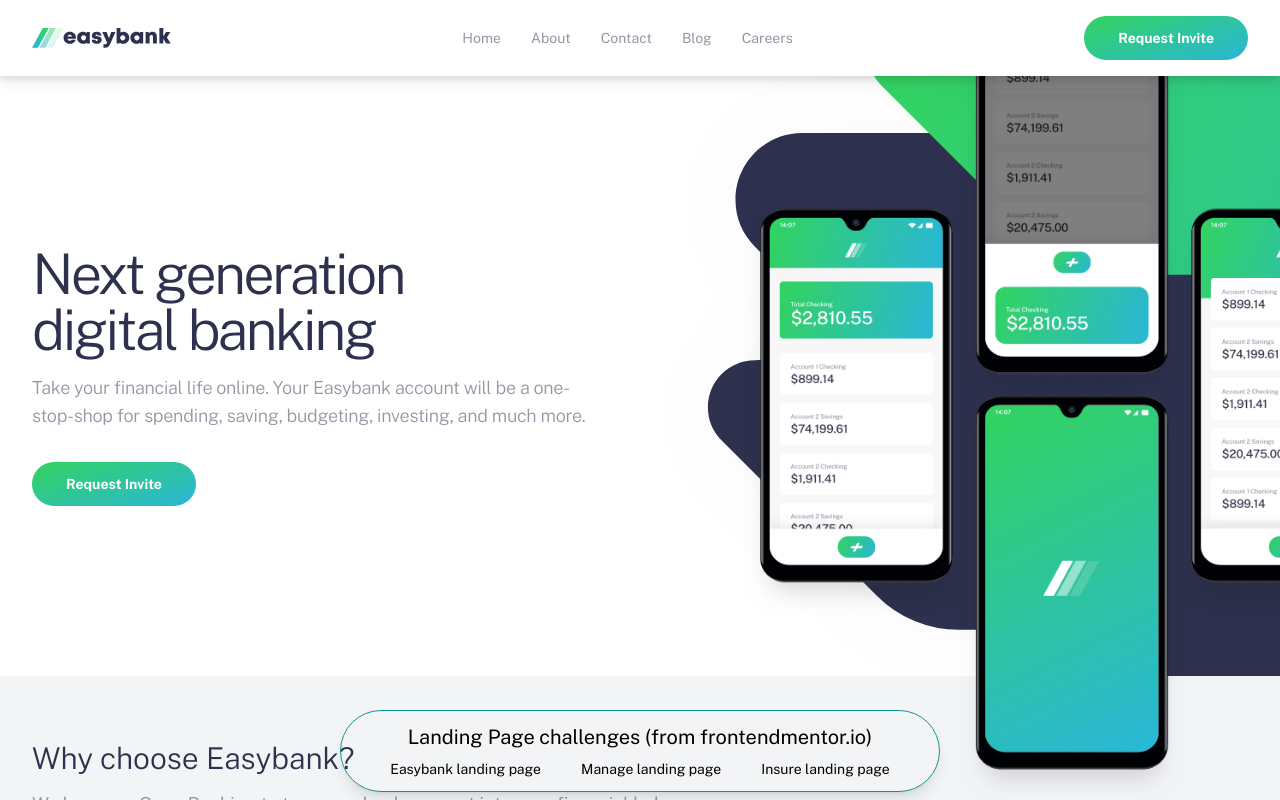
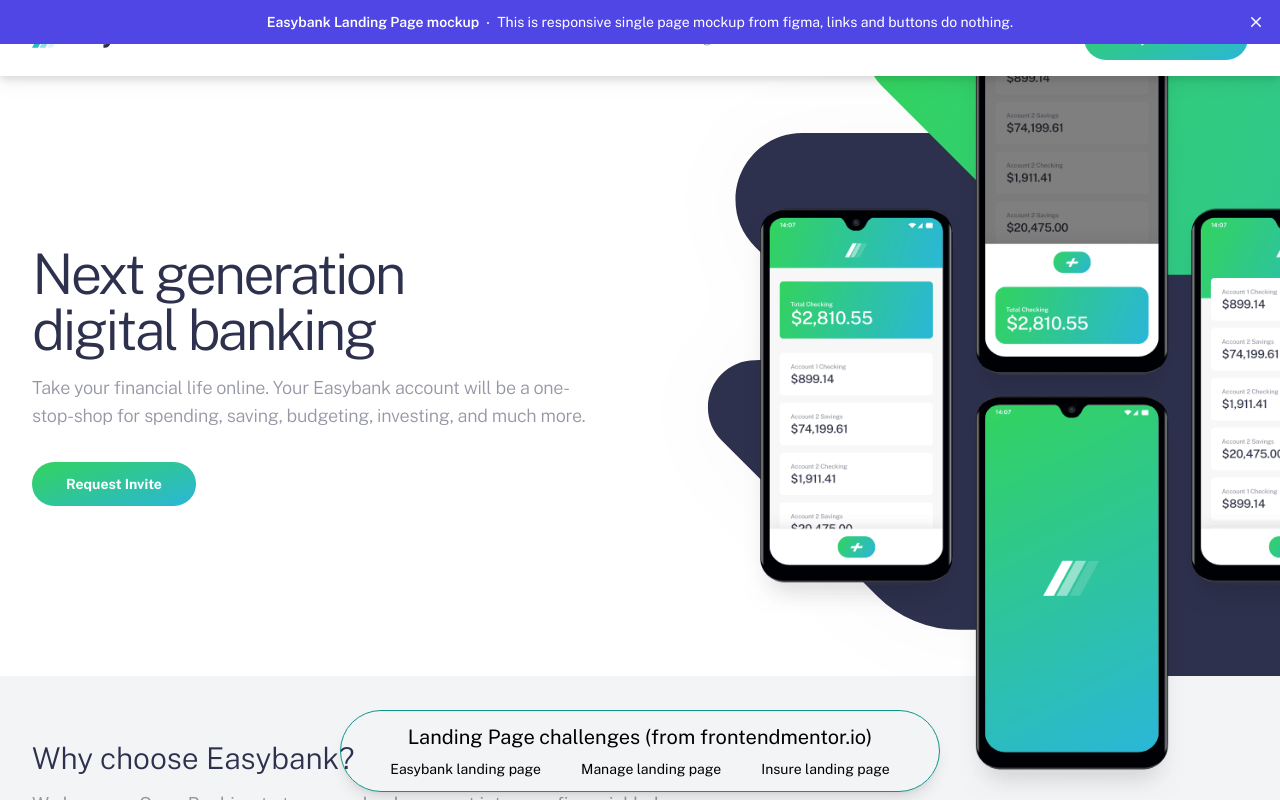
Before and after one commit to rswindells/landing-pages, a Nuxt app: page /easybank in a window 1280 px wide. Built offline with nearby package versions, Linux system fonts and the light colour scheme.

Commit message:
feat: show banner on mounted

```diff
--- a/pages/easybank.vue
+++ b/pages/easybank.vue
@@ -1,6 +1,15 @@
+<script setup>
+const { showBanner, showBannerUI, dismissBanner } = useBanner();
+
+onMounted(() => {
+    showBanner();
+});
+
+</script>
 <template>
     <main class="w-full h-full overflow-y-auto">
-        <easybank-header class="fixed w-full z-50 " />
+        <easybank-header class="fixed w-full z-10 " @show-banner="showBanner" />
+        <easybank-banner v-model="showBannerUI" @close-banner="dismissBanner" />
 
         <section class="relative bg-white pt-[0px] lg:pt-[76px] container mx-auto
         ">
@@ -20,7 +29,7 @@
                         Easybank account
                         will be
                         a one-stop-shop for spending, saving, budgeting, investing, and much more.</p>
-                    <easybank-button-request-invite class="mt-4" />
+                    <easybank-button-request-invite class="mt-4" @click="showBanner" />
                 </div>
 
                 <div class="
@@ -139,7 +148,6 @@
                                     class="w-full h-full object-cover" />
                             </template>
                         </easybank-article-card>
-
                     </div>
                 </div>
             </div>
```
